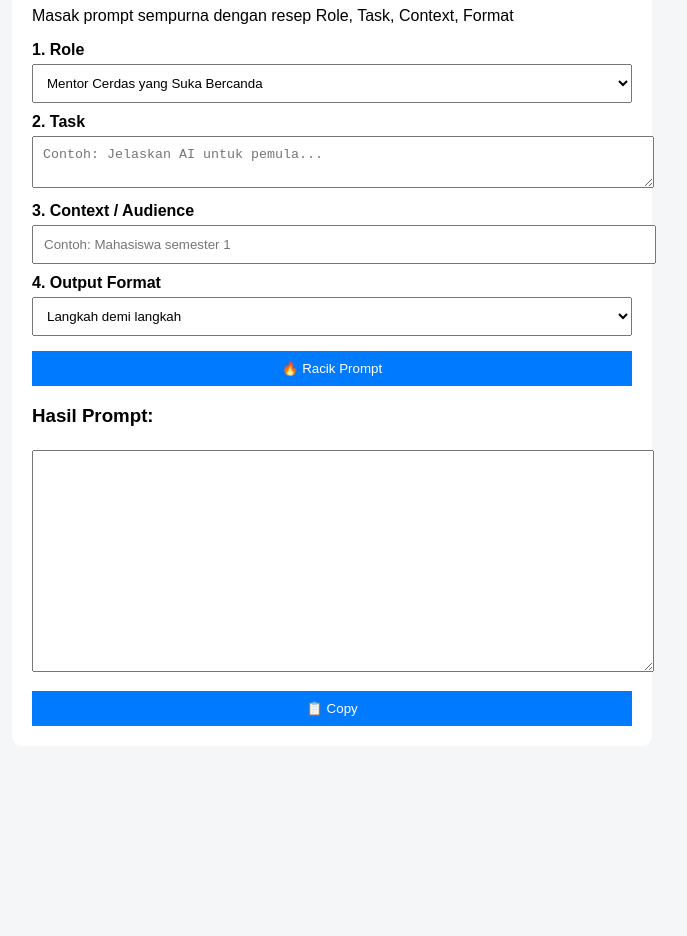
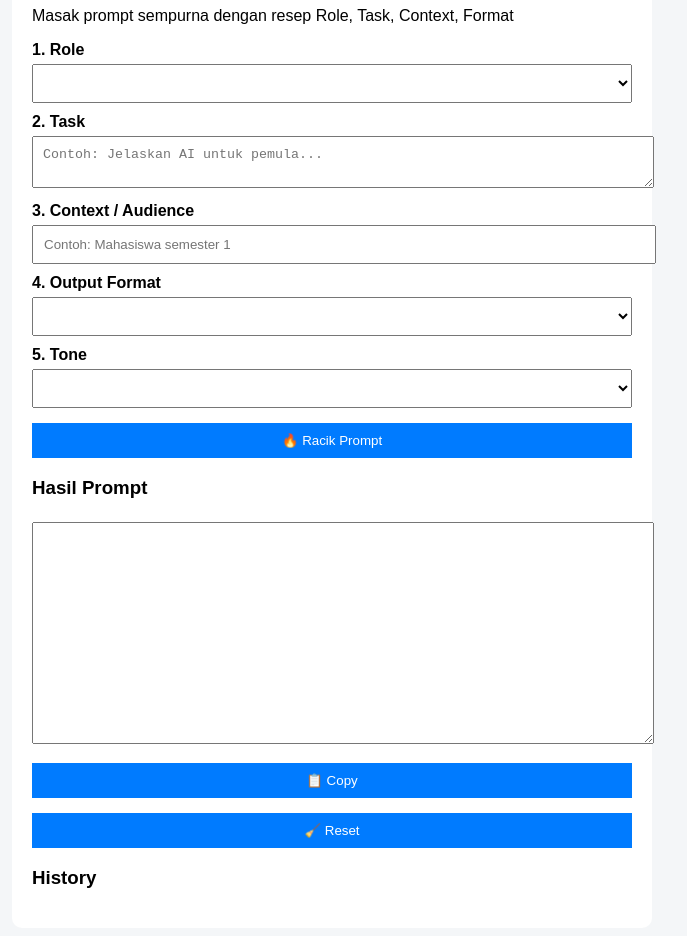
Before and after one commit to lightnet19/rizkispromptchef, a plain HTML site: page index.html in a window 1280 px wide. Shown: the part 102-1038 px from the top of the page, without its empty margins (308-995 px from the left). Before the commit the page ends 856 px from the top, so only its background shows below. Drawn offline with Linux system fonts and the light colour scheme.

Commit message:
Update index.html

```diff
--- a/index.html
+++ b/index.html
@@ -2,24 +2,18 @@
 <html lang="en">
 <head>
   <meta charset="UTF-8">
-  <title>The Prompt Chef</title>
+  <title>The Rizki's Prompt Chef</title>
   <link rel="stylesheet" href="style.css">
 </head>
 <body>
 
 <div class="container">
-    <h1>👨‍🍳 The Rizki's Prompt Chef</h1>
-    <p>Masak prompt sempurna dengan resep Role, Task, Context, Format</p>
+  <h1>👨‍🍳 The Prompt Chef</h1>
+  <p class="subtitle">Masak prompt sempurna dengan resep Role, Task, Context, Format</p>
 
   <!-- ROLE -->
   <label>1. Role</label>
-    <select id="role">
-      <option>Mentor Cerdas yang Suka Bercanda</option>
-      <option>Profesor Akademik yang Formal</option>
-      <option>Konsultan Senior yang Tegas</option>
-      <option>Teman Belajar yang Santai</option>
-      <option>Kritikus Objektif</option>
-    </select>
+  <select id="role"></select>
 
   <!-- TASK -->
   <label>2. Task</label>
@@ -31,28 +25,33 @@
 
   <!-- FORMAT -->
   <label>4. Output Format</label>
-    <select id="format">
-      <option>Langkah demi langkah</option>
-      <option>Poin-poin (bullet)</option>
-      <option>Esai singkat</option>
-      <option>Tabel perbandingan</option>
-      <option>Dialog imajinatif</option>
-    </select>
+  <select id="format"></select>
+
+  <!-- TONE -->
+  <label>5. Tone</label>
+  <select id="tone"></select>
 
   <!-- BUTTON -->
-    <button onclick="generatePrompt()">🔥 Racik Prompt</button>
+  <button class="primary" onclick="generatePrompt()">🔥 Racik Prompt</button>
 
   <!-- OUTPUT -->
-    <h3>Hasil Prompt:</h3>
+  <h3>Hasil Prompt</h3>
   <textarea id="output" readonly></textarea>
 
+  <div class="actions">
     <button onclick="copyPrompt()">📋 Copy</button>
+    <button onclick="clearAll()">🧹 Reset</button>
+  </div>
+
+  <!-- HISTORY -->
+  <h3>History</h3>
+  <div id="history"></div>
 
 </div>
 
 <script src="presets.js"></script>
 <script src="storage.js"></script>
 <script src="app.js"></script>
-  <script src="app.js"></script>
+
 </body>
 </html>
```
Lines whose indentation alone changed are shown as unchanged.
